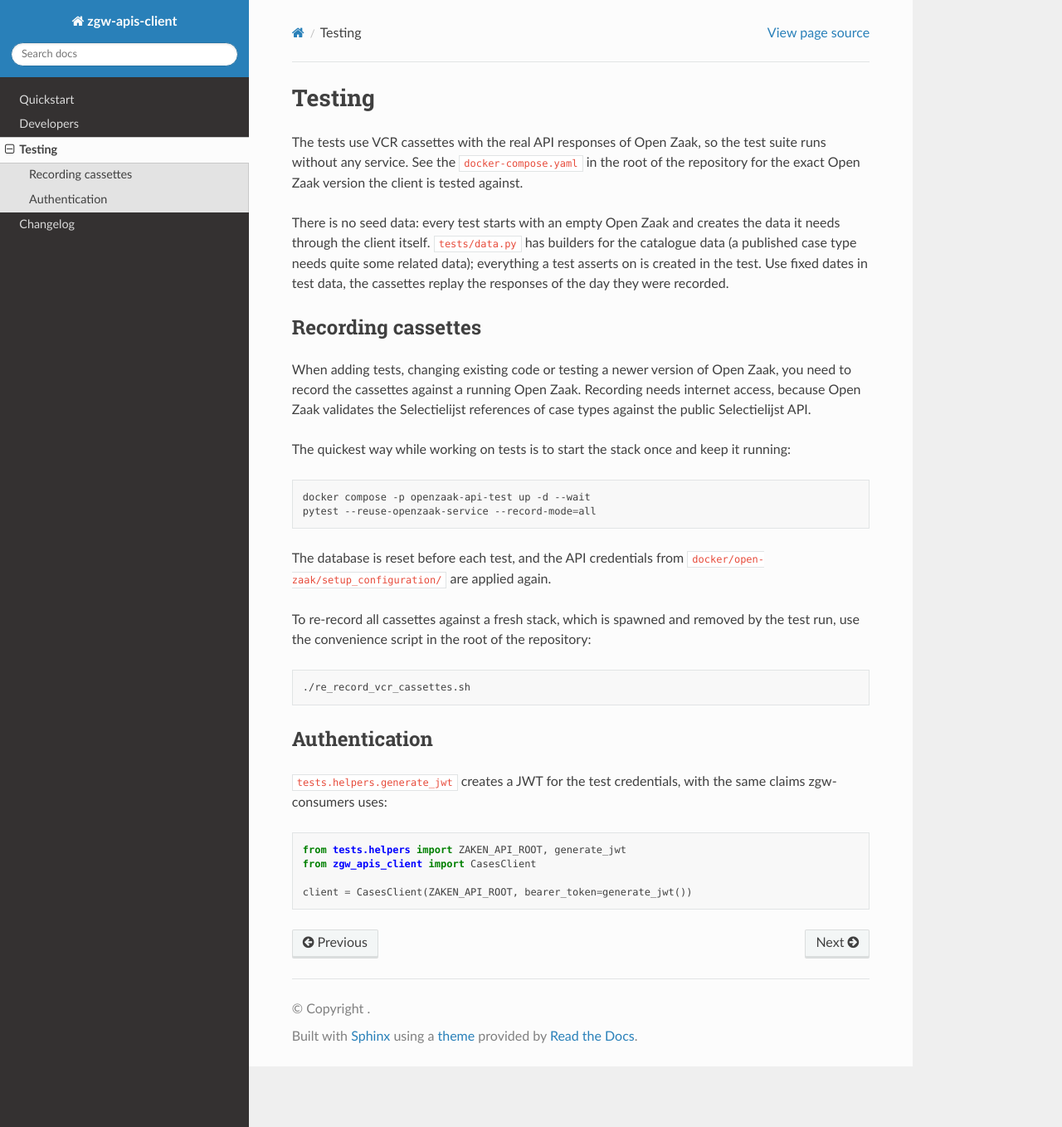
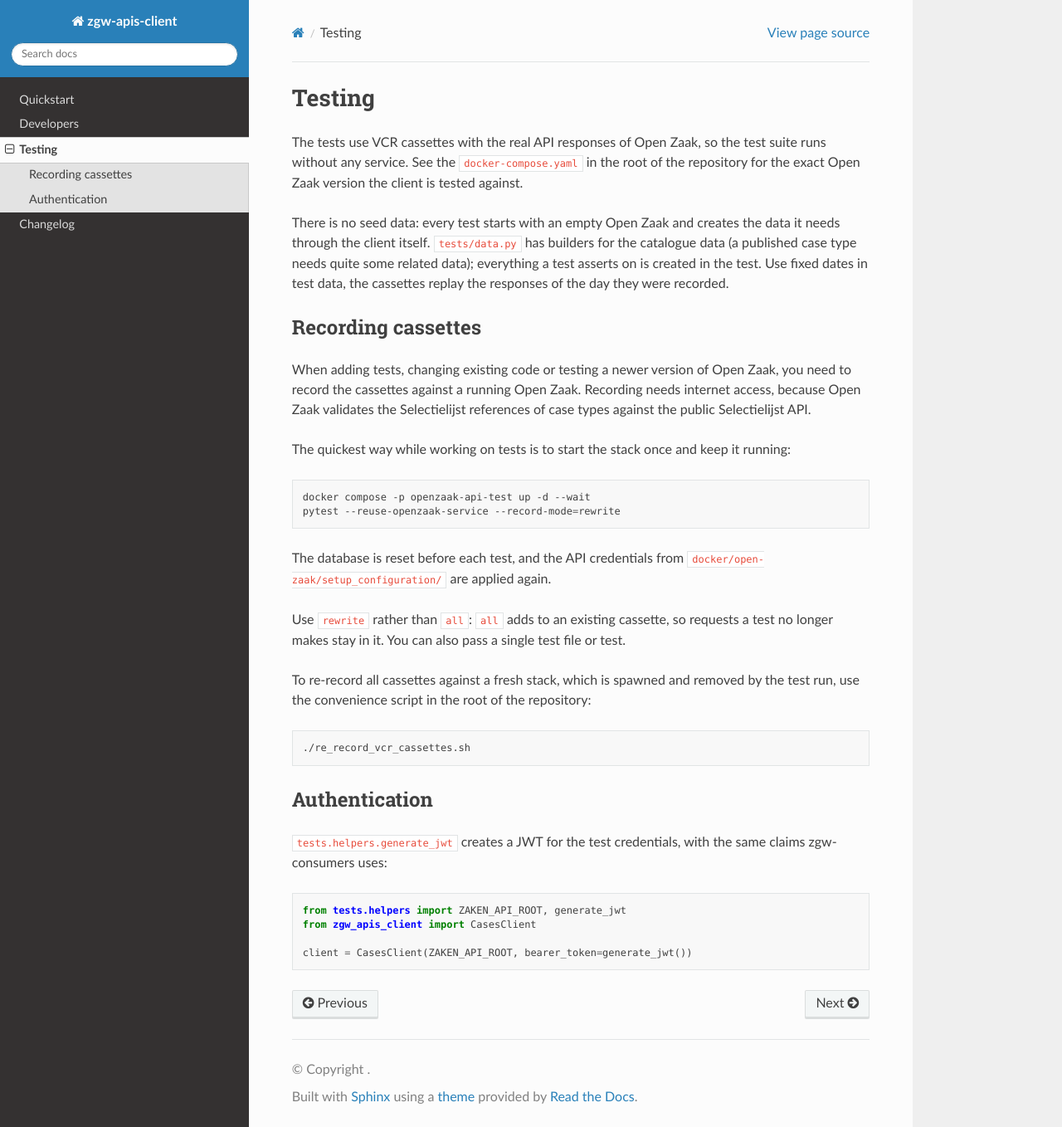
Before and after one commit to maykinmedia/zgw-apis-client, a Sphinx documentation site: the page built from docs/testing.rst, in a window 1280 px wide and 1358 px high. Shown: the whole window at 83% size. Built offline with Sphinx 7.4.7 and the Read the Docs theme 3.1.0, drawn with Linux system fonts in a browser that asks for light colours.

Commit message:
:white_check_mark: [maykinmedia/open-mzac#41] Re-record cassettes without stale requests

```diff
--- a/docs/testing.rst
+++ b/docs/testing.rst
@@ -24,10 +24,13 @@ The quickest way while working on tests is to start the stack once and keep it r
 .. code-block:: bash
 
     docker compose -p openzaak-api-test up -d --wait
-    pytest --reuse-openzaak-service --record-mode=all
+    pytest --reuse-openzaak-service --record-mode=rewrite
 
 The database is reset before each test, and the API credentials from
 ``docker/open-zaak/setup_configuration/`` are applied again.
+
+Use ``rewrite`` rather than ``all``: ``all`` adds to an existing cassette, so requests
+a test no longer makes stay in it. You can also pass a single test file or test.
 
 To re-record all cassettes against a fresh stack, which is spawned and removed by the
 test run, use the convenience script in the root of the repository:
```
Also changed, not shown: 13 other files.
